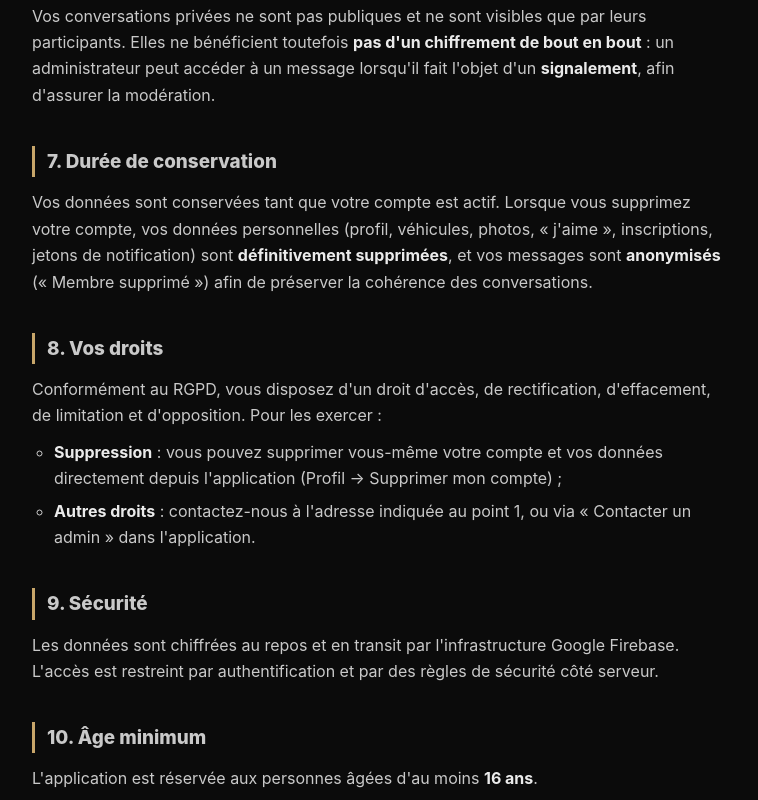
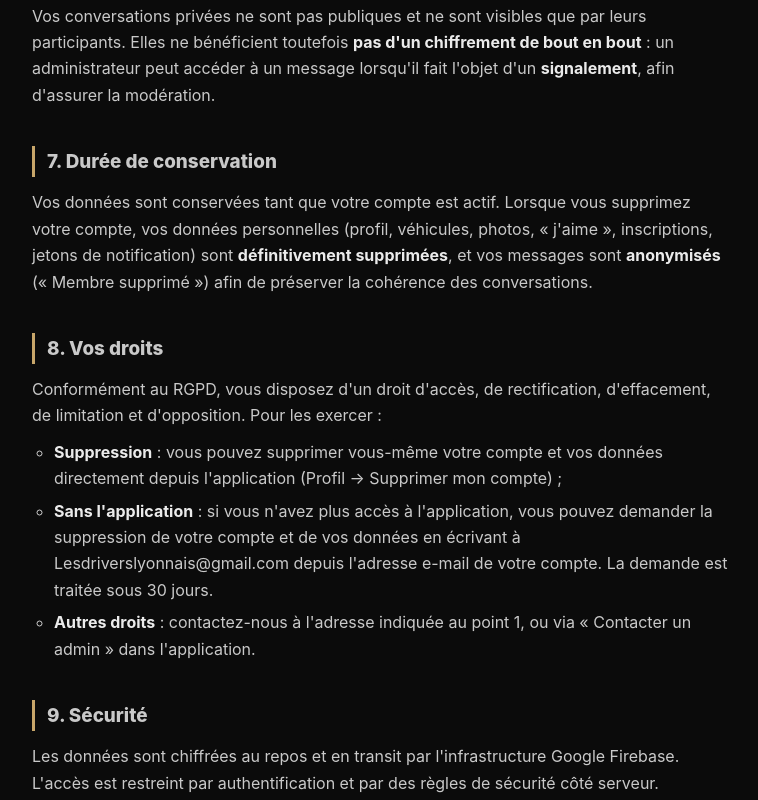
Before and after one commit to jayvee99/drivers-lyonnais-legal, a plain HTML site: page index.html in a window 1280 px wide. Shown: the part 1977-2777 px from the top of the page, without its empty margins (270-1028 px from the left). Drawn offline with Linux system fonts and the light colour scheme.

Commit message:
Update index.html

```diff
--- a/index.html
+++ b/index.html
@@ -90,7 +90,7 @@
 <body>
   <img class="logo" src="12DL.svg" alt="Les Drivers Lyonnais" />
   <h1>Politique de confidentialité</h1>
-  <p class="updated">Dernière mise à jour : 27 juillet 2026</p>
+  <p class="updated">Dernière mise à jour : 19 octobre 2026</p>
 
   <p class="intro">
     Cette politique explique quelles données personnelles l'application
@@ -194,6 +194,10 @@
     <li><strong>Suppression</strong> : vous pouvez supprimer vous-même votre
       compte et vos données directement depuis l'application
       (Profil → Supprimer mon compte) ;</li>
+    <li><strong>Sans l'application</strong> : si vous n'avez plus accès à
+      l'application, vous pouvez demander la suppression de votre compte et de
+      vos données en écrivant à Lesdriverslyonnais@gmail.com depuis l'adresse
+      e-mail de votre compte. La demande est traitée sous 30 jours.</li>
     <li><strong>Autres droits</strong> : contactez-nous à l'adresse indiquée au
       point 1, ou via « Contacter un admin » dans l'application.</li>
   </ul>
```
